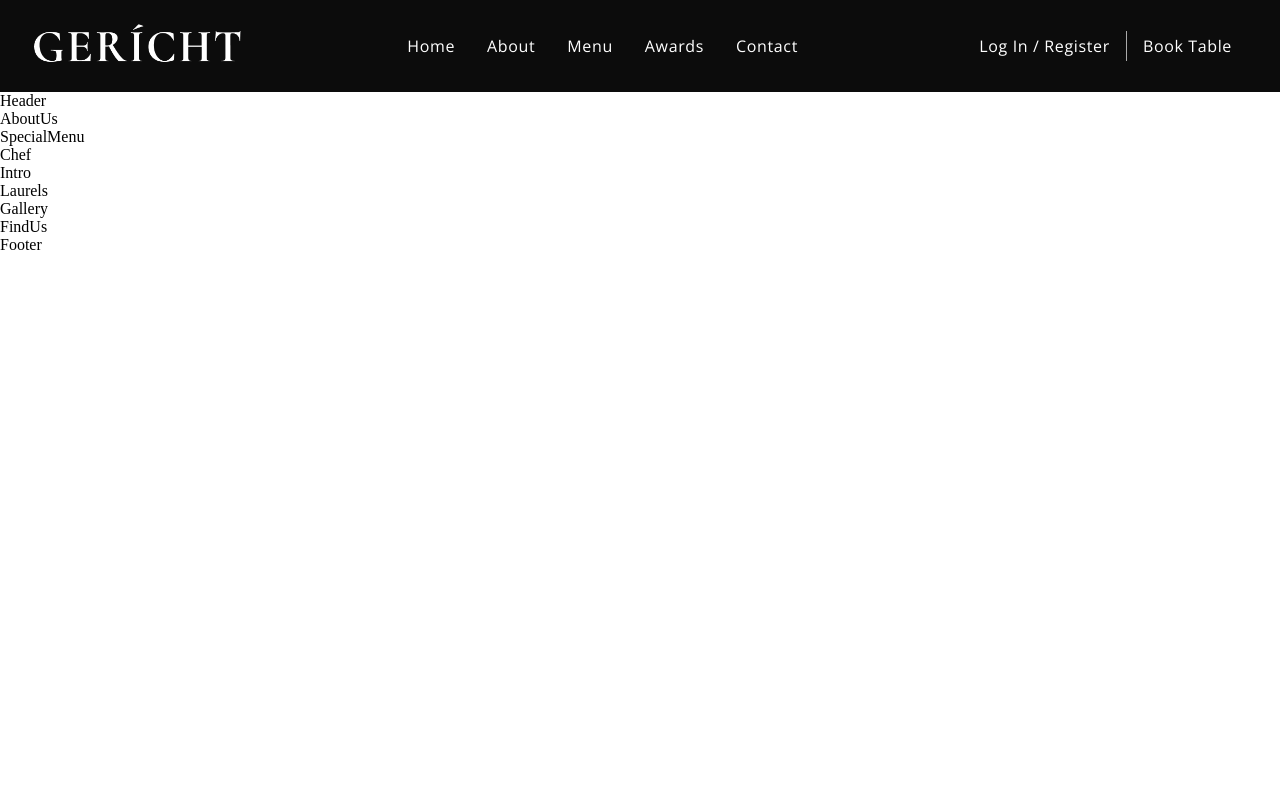
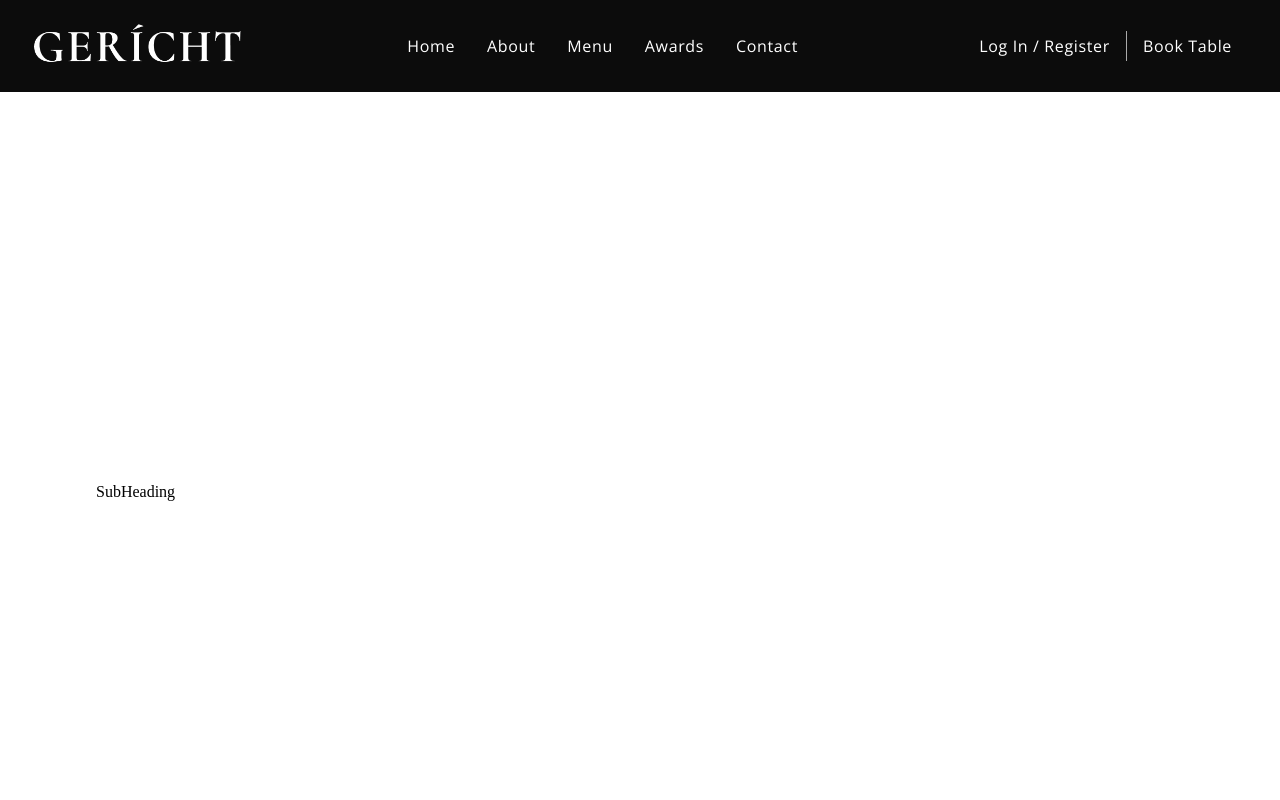
Before and after one commit to yushi1007/restaurant, a React (Create React App) app: page / in a window 1280 px wide. Shown: the top 800 px of the page. Built offline with nearby package versions, Linux system fonts and the light colour scheme; a web font is replaced by a local one.

Commit message:
working on the header

```diff
--- a/src/container/Header/Header.jsx
+++ b/src/container/Header/Header.jsx
@@ -1,10 +1,16 @@
 import React from 'react';
-
+import SubHeading from '../../components/SubHeading/SubHeading';
+import { images } from '../../constants';
 import './Header.css';
 
 const Header = () => (
-  <div>
-    Header
+  <div id="home" className="app__header app__wrapper section__padding">
+    <div className="app__wrapper_info">
+      <SubHeading />
+    </div>
+    <div className="app__wrapper_img">
+
+    </div>
   </div>
 );
 
```
